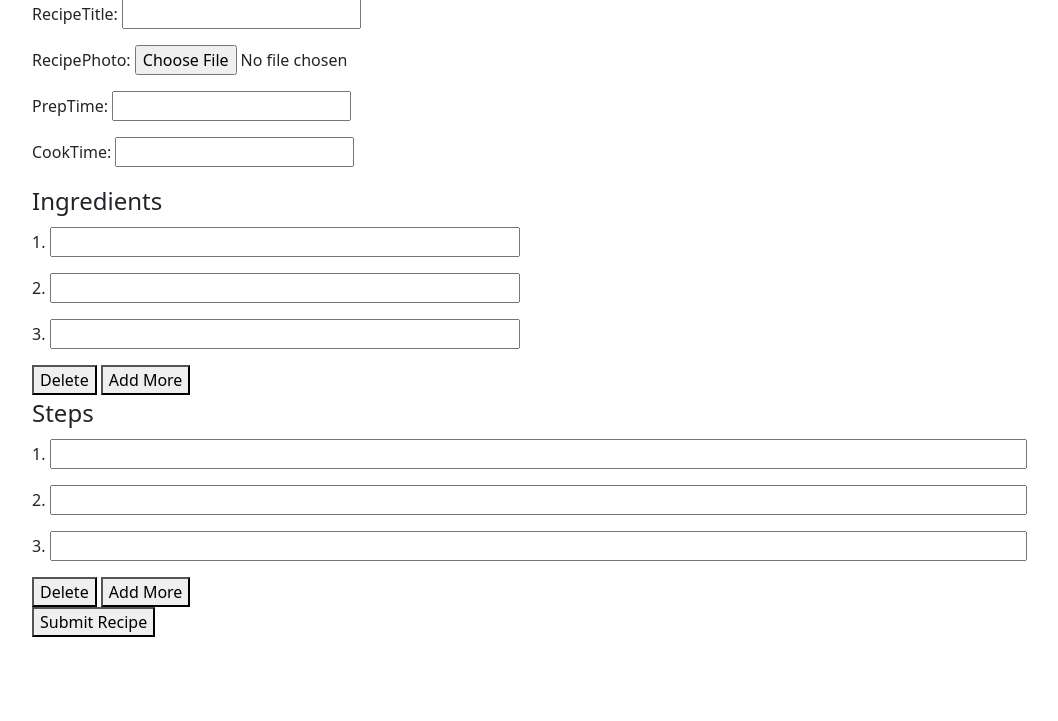
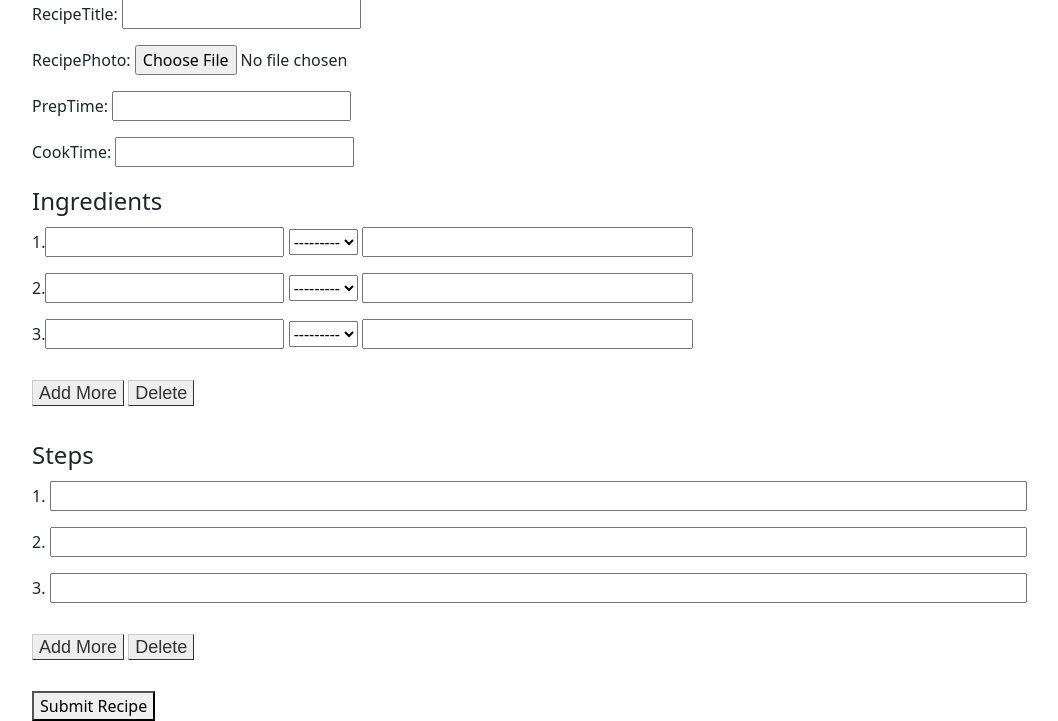
Before and after one commit to erhan-yasar/SWE573_v2, a Django app: page /add_recipe/ in a window 1280 px wide. Shown: the part 193-914 px from the top of the page, without its empty margins (50-1108 px from the left). Before the commit the page ends 830 px from the top, so only its background shows below. Run offline with Django 3.2, Linux system fonts and the light colour scheme; data that the repository does not hold is empty.

Commit message:
Added ingredient amounts and ingredient types. #11

```diff
--- a/imcooking/imcookingdb/forms.py
+++ b/imcooking/imcookingdb/forms.py
@@ -1,7 +1,7 @@
 from django import forms
 from django.forms.models import BaseModelFormSet
 
-from .models import Recipe, Ingredient, Step
+from .models import Recipe, Ingredient, Step,IngredientTypes
 
 # class PostForm(forms.ModelForm):
 
@@ -15,11 +15,26 @@ class RecipeForm(forms.ModelForm):
         fields = ['RecipeTitle', 'RecipePhoto','PrepTime','CookTime']
 
 
+class IngredientForm(forms.ModelForm):
+    class Meta:
+        model = Ingredient
+        fields = ['name', 'Amount', 'type']
+
+    def __init__(self, *args, **kwargs):
+        super().__init__(*args, **kwargs)
+        # Customize the 'type' field to be a dropdown with choices from IngredientTypes
+        self.fields['type'].queryset = IngredientTypes.objects.all()
+
+    def __str__(self):
+        return f"{self.instance.TypeId}: {self.instance.TypeName}"
+
 
 IngredientFormSet = forms.inlineformset_factory(
-    Recipe, Ingredient, fields=('name',), widgets={
+    Recipe, Ingredient,  fields=('name','Amount','type'), widgets={
 
-        'name':forms.TextInput(attrs={'size': '45',})
+        'name':forms.TextInput(attrs={'size': '30',}),
+        'Amount':forms.NumberInput(attrs={'size': '9',}),
+        'type':forms.Select(attrs={'size': '1',})
     }, extra=19, min_num=1, validate_min=False
 )
 
--- a/imcooking/imcookingdb/models.py
+++ b/imcooking/imcookingdb/models.py
@@ -11,7 +11,6 @@ class User(models.Model):
    UserEmail= models.CharField(max_length=100)
    UserEmail2= models.CharField(max_length=100)
 
-
 class Recipe(models.Model):
     RecipeId=models.AutoField(primary_key=True)
     RecipeTitle= models.CharField(max_length=100)
@@ -21,10 +20,18 @@ class Recipe(models.Model):
     CookTime = models.IntegerField(null=True)
     Rating = models.FloatField(null=True)
 
+
+class IngredientTypes(models.Model):
+     TypeId = models.AutoField(primary_key=True)
+     TypeName = models.CharField(max_length=50)
+
+     def __str__(self):
+        return self.TypeName
+
 class Ingredient(models.Model):
      recipe = models.ForeignKey(Recipe, related_name='ingredients', on_delete=models.CASCADE)
      name = models.CharField(max_length=300)
-     TypeId = models.IntegerField(null=True)
+     type = models.ForeignKey(IngredientTypes, related_name='type', null=True, on_delete=models.CASCADE)
      Amount = models.FloatField(null=True)
 
 class Step(models.Model):
@@ -37,9 +44,7 @@ class Step(models.Model):
 #      TypeId=models.AutoField(primary_key=True)
 #      TypeName = models.CharField(max_length=50)
 
-# class IngredientTypes(models.Model):
-#     TypeId = models.AutoField(primary_key=True)
-#     TypeName = models.CharField(max_length=50)
+
 
 # class Ingredient(models.Model):
 #     recipe = models.ForeignKey(Recipe, related_name='ingredients', on_delete=models.CASCADE)
--- a/imcooking/imcookingdb/templates/imcookingdb/RecipeTitle.html
+++ b/imcooking/imcookingdb/templates/imcookingdb/RecipeTitle.html
@@ -28,7 +28,7 @@
     <h2>Ingredients:</h2>
     <ul>
         {% for ingredient in recipe.ingredients.all %}
-            <li>{{ ingredient.name }}</li>
+            <li>{{ ingredient.Amount|floatformat:2 }}          {{ ingredient.type }}         {{ ingredient.name }}</li>
         {% endfor %}
     </ul>
 
--- a/imcooking/imcookingdb/templates/imcookingdb/add_recipe.html
+++ b/imcooking/imcookingdb/templates/imcookingdb/add_recipe.html
@@ -1,6 +1,20 @@
 {% extends 'imcookingdb/base.html' %}
 
 {% block content %}
+<style>
+.button {
+  font: 18px Arial;
+  text-decoration: none;
+  background-color: #EEEEEE;
+  color: #333333;
+  padding: 2px 6px 2px 6px;
+  border-top: 1px solid #CCCCCC;
+  border-right: 1px solid #333333;
+  border-bottom: 1px solid #333333;
+  border-left: 1px solid #CCCCCC;
+  cursor:pointer;
+}
+</style>
     <h2>New Recipe</h2>
     <!-- <form method="POST" class="post-form">{% csrf_token %}
         {{ form.as_p }}
@@ -18,11 +32,16 @@
             {{ ingredient_formset.management_form }}
             {% for ingredient_form in ingredient_formset %}
             <div id="{{ forloop.counter }}_ingredientDiv" style="display: none;">
-                <p id="{{ forloop.counter }}_ingredient" >{{ forloop.counter }}. {{ ingredient_form.name }}</p>
+                <p id="{{ forloop.counter }}_ingredient" >{{ forloop.counter }}.{{ ingredient_form.Amount }}          {{ ingredient_form.type }}         {{ ingredient_form.name }}</p>
+
             </div>
             {% endfor %}
-            <button onclick="deleteIngredientButton()">Delete</button>
-            <button onclick="addIngredientButton()">Add More</button>
+            <div style="margin-top: 32px;margin-bottom: 32px;">
+                <a onclick="addIngredientButton()"  class="button" >Add More</a>
+                <a onclick="deleteIngredientButton()"  class="button">Delete</a>
+            </div>
+
+
         </fieldset>
         <fieldset id="Steps">
             <legend>Steps</legend>
@@ -32,11 +51,18 @@
         <p>{{ forloop.counter }}. {{ step_form.description }}</p>
     </div>
     {% endfor %}
-    <button onclick="deleteStepButton()">Delete</button>
-    <button onclick="addStepButton()">Add More</button>
+
+    <div style="margin-top: 32px;margin-bottom: 32px;">
+        <a onclick="addStepButton()" class="button">Add More</a>
+        <a onclick="deleteStepButton()" class="button">Delete</a>
+    </div>
+
+
         </fieldset>
         <button type="submit">Submit Recipe</button>
     </form>
+
+
 
     <script>
         for(var i=1;i<4;i++){
--- a/imcooking/imcookingdb/views.py
+++ b/imcooking/imcookingdb/views.py
@@ -63,7 +63,7 @@ def add_recipe(request):
 
             for ingredient_form in ingredient_formset:
                 if ingredient_form.cleaned_data.get('name'):
-                    Ingredient.objects.create(recipe=recipe, name=ingredient_form.cleaned_data['name'])
+                    Ingredient.objects.create(recipe=recipe, name=ingredient_form.cleaned_data['name'],Amount=ingredient_form.cleaned_data['Amount'],type=ingredient_form.cleaned_data['type'])
 
             for step_form in step_formset:
                 if step_form.cleaned_data.get('description'):
```
Also changed, not shown: imcooking/imcookingdb/migrations/0002_auto_20240120_1723.py (added), imcooking/recipe_photos/3-ingredient_Cake_Mix_Cobbler_4smddl9.webp (added), imcooking/recipe_photos/3-ingredient_Cake_Mix_Cobbler_5wXAZYf.webp (added), imcooking/recipe_photos/3-ingredient_Cake_Mix_Cobbler_KNiL15f.webp (added), imcooking/recipe_photos/3-ingredient_Cake_Mix_Cobbler_KNkYIFW.webp (added), imcooking/recipe_photos/3-ingredient_Cake_Mix_Cobbler_X0jRWAJ.webp (added), imcooking/recipe_photos/3-ingredient_Cake_Mix_Cobbler_ezvbOxJ.webp (added).
